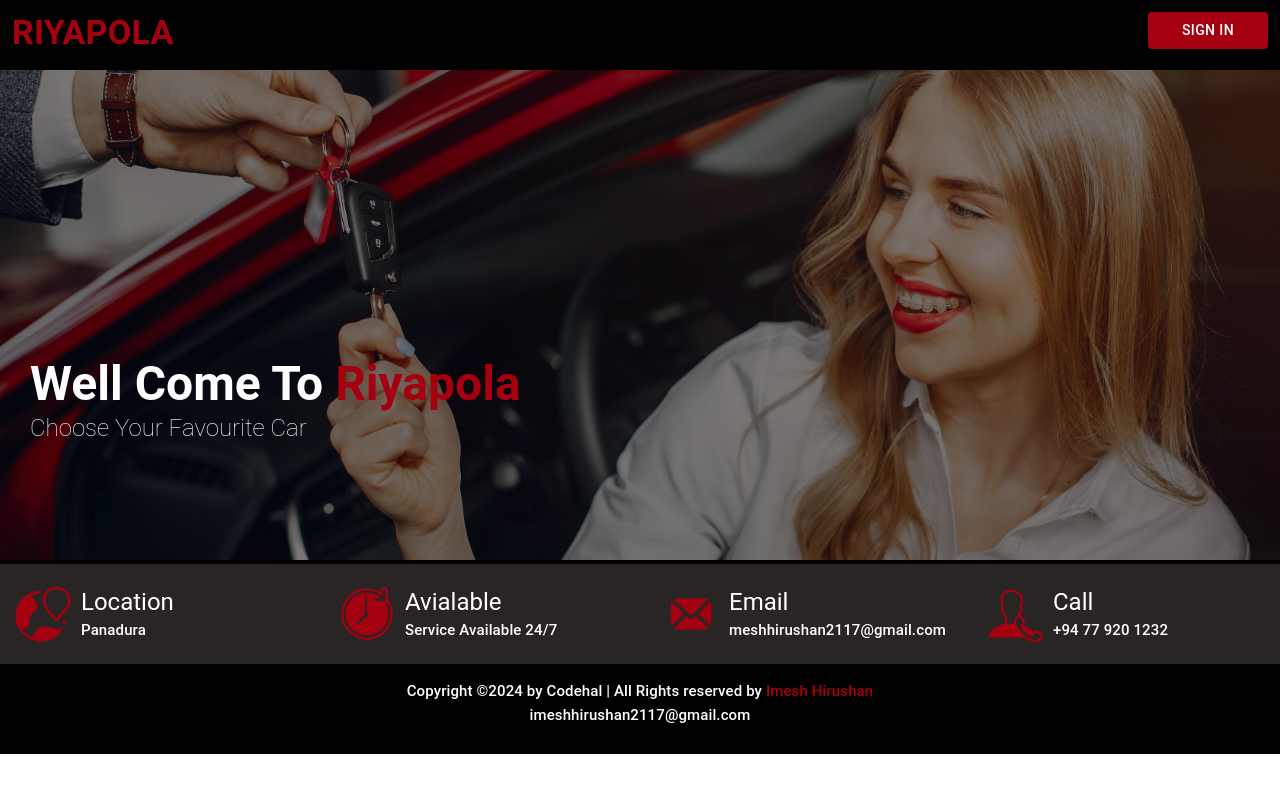
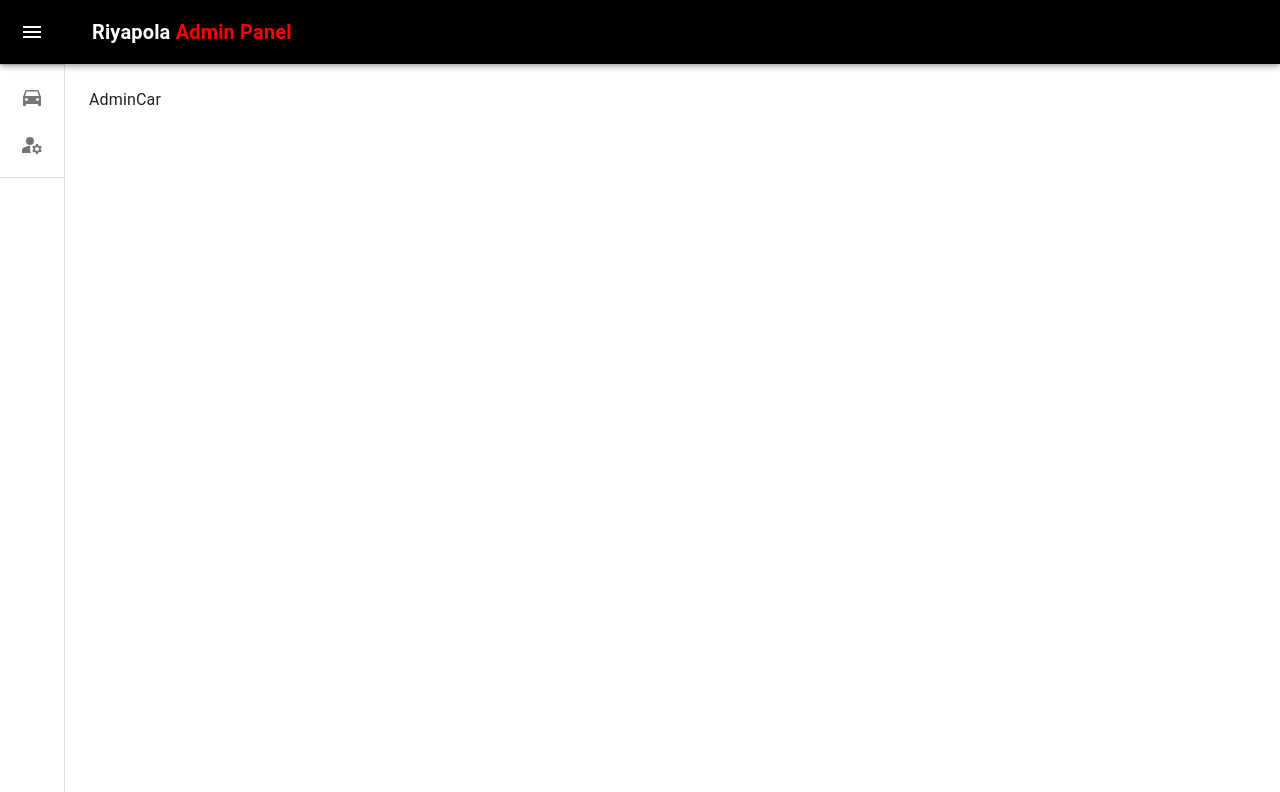
Before and after one commit to imeshhirushan2117/Riyapola_FrontEnd, a React (Vite) app: page /adminCar in a window 1280 px wide. Before the commit this address led to /home. Shown: the top 792 px of the page. Built offline with nearby package versions, Linux system fonts and the light colour scheme.

Commit message:
added-drow-nav

```diff
--- /dev/null
+++ b/src/Components/DrawerNav/DrawerNav.jsx
@@ -0,0 +1,189 @@
+import * as React from 'react';
+import { styled, useTheme } from '@mui/material/styles';
+import Box from '@mui/material/Box';
+import MuiDrawer from '@mui/material/Drawer';
+import MuiAppBar from '@mui/material/AppBar';
+import Toolbar from '@mui/material/Toolbar';
+import List from '@mui/material/List';
+import CssBaseline from '@mui/material/CssBaseline';
+import Typography from '@mui/material/Typography';
+import Divider from '@mui/material/Divider';
+import IconButton from '@mui/material/IconButton';
+import MenuIcon from '@mui/icons-material/Menu';
+import ChevronLeftIcon from '@mui/icons-material/ChevronLeft';
+import ChevronRightIcon from '@mui/icons-material/ChevronRight';
+import ListItem from '@mui/material/ListItem';
+import ListItemButton from '@mui/material/ListItemButton';
+import ListItemIcon from '@mui/material/ListItemIcon';
+import ListItemText from '@mui/material/ListItemText';
+import InboxIcon from '@mui/icons-material/MoveToInbox';
+import MailIcon from '@mui/icons-material/Mail';
+
+import { Route, Routes, Link, Navigate } from 'react-router-dom'
+import routesNav from '../../route/RouteNav';
+
+
+export default function DrawerNav() {
+
+
+    const drawerWidth = 240;
+
+    const openedMixin = (theme) => ({
+        width: drawerWidth,
+        transition: theme.transitions.create('width', {
+            easing: theme.transitions.easing.sharp,
+            duration: theme.transitions.duration.enteringScreen,
+        }),
+        overflowX: 'hidden',
+    });
+
+    const closedMixin = (theme) => ({
+        transition: theme.transitions.create('width', {
+            easing: theme.transitions.easing.sharp,
+            duration: theme.transitions.duration.leavingScreen,
+        }),
+        overflowX: 'hidden',
+        width: `calc(${theme.spacing(7)} + 1px)`,
+        [theme.breakpoints.up('sm')]: {
+            width: `calc(${theme.spacing(8)} + 1px)`,
+        },
+    });
+
+    const DrawerHeader = styled('div')(({ theme }) => ({
+        display: 'flex',
+        alignItems: 'center',
+        justifyContent: 'flex-end',
+        padding: theme.spacing(0, 1),
+        // necessary for content to be below app bar
+        ...theme.mixins.toolbar,
+    }));
+
+    const AppBar = styled(MuiAppBar, {
+        shouldForwardProp: (prop) => prop !== 'open',
+    })(({ theme, open }) => ({
+        zIndex: theme.zIndex.drawer + 1,
+        transition: theme.transitions.create(['width', 'margin'], {
+            easing: theme.transitions.easing.sharp,
+            duration: theme.transitions.duration.leavingScreen,
+        }),
+        ...(open && {
+            marginLeft: drawerWidth,
+            width: `calc(100% - ${drawerWidth}px)`,
+            transition: theme.transitions.create(['width', 'margin'], {
+                easing: theme.transitions.easing.sharp,
+                duration: theme.transitions.duration.enteringScreen,
+            }),
+        }),
+    }));
+
+    const Drawer = styled(MuiDrawer, { shouldForwardProp: (prop) => prop !== 'open' })(
+        ({ theme, open }) => ({
+            width: drawerWidth,
+            flexShrink: 0,
+            whiteSpace: 'nowrap',
+            boxSizing: 'border-box',
+            ...(open && {
+                ...openedMixin(theme),
+                '& .MuiDrawer-paper': openedMixin(theme),
+            }),
+            ...(!open && {
+                ...closedMixin(theme),
+                '& .MuiDrawer-paper': closedMixin(theme),
+            }),
+        }),
+    );
+
+
+    const theme = useTheme();
+    const [open, setOpen] = React.useState(false);
+
+    const handleDrawerOpen = () => {
+        setOpen(true);
+    };
+
+    const handleDrawerClose = () => {
+        setOpen(false);
+    };
+
+
+    const getRoutes = (value) =>
+        value.map((val) =>
+            <Route key={val.key} path={val.path} element={val.component} />
+        )
+
+
+
+    return (
+        <Box sx={{ display: 'flex' }}>
+            <CssBaseline />
+            <AppBar position="fixed" open={open} sx={{ background: 'black' }}>
+                <Toolbar>
+                    <IconButton
+                        color="inherit"
+                        aria-label="open drawer"
+                        onClick={handleDrawerOpen}
+                        edge="start"
+                        sx={{
+                            marginRight: 5,
+                            ...(open && { display: 'none' }),
+                        }}
+                    >
+                        <MenuIcon />
+                    </IconButton>
+                    <Typography variant="h6" noWrap component="div" sx={{color:'red' , fontWeight:"bold" , fontSize:"20px"}}>
+                      <span style={{color:"white"}}>Riyapola</span> Admin Panel
+                    </Typography>
+                </Toolbar>
+            </AppBar>
+            <Drawer variant="permanent" open={open}>
+                <DrawerHeader>
+                    <IconButton onClick={handleDrawerClose}>
+                        {theme.direction === 'rtl' ? <ChevronRightIcon /> : <ChevronLeftIcon />}
+                    </IconButton>
+                </DrawerHeader>
+                <Divider />
+                <List>
+
+                    {
+                        routesNav.map((val) => (
+                            <Link key={val.key} to={val.path} style={{ textDecoration: 'none', color: 'black' }}>
+                                <ListItem disablePadding sx={{ display: 'block' }}>
+                                    <ListItemButton
+                                        sx={{
+                                            minHeight: 48,
+                                            justifyContent: open ? 'initial' : 'center',
+                                            px: 2.5,
+                                        }}
+                                    >
+                                        <ListItemIcon
+                                            sx={{
+                                                minWidth: 0,
+                                                mr: open ? 3 : 'auto',
+                                                justifyContent: 'center',
+                                            }}
+                                        >
+                                            {val.icon}
+                                        </ListItemIcon>
+                                        <ListItemText primary={val.name} sx={{ opacity: open ? 1 : 0 }} />
+                                    </ListItemButton>
+                                </ListItem>
+                            </Link>
+                        ))
+                    }
+
+
+                </List>
+                <Divider />
+            </Drawer>
+            <Box component="main" sx={{ flexGrow: 1, p: 3 }}>
+                <DrawerHeader />
+                <Box>
+                    <Routes>
+                        <Route path={'*'} element={<Navigate to={'/adminCar'} />} />
+                        {getRoutes(routesNav)}
+                    </Routes>
+                </Box>
+            </Box>
+        </Box>
+    )
+}
--- a/src/Components/Header/Header.jsx
+++ b/src/Components/Header/Header.jsx
@@ -20,7 +20,7 @@
                     </Box>
                     <Box sx={{padding:'12px'}}>
                         <Link to={'/login'}>
-                        <Button name={"Sign In"} width={"120px"} background={'#A50010'} hoverColor={"#800a1e"} onClick={navLoginPage}/>
+                        <Button name={"Admin Sign In"} width={"150px"} background={'#A50010'} hoverColor={"#800a1e"} onClick={navLoginPage}/>
                         </Link>
                     </Box>
                 </Box>
--- a/src/app/App.jsx
+++ b/src/app/App.jsx
@@ -3,14 +3,17 @@
 import LogIn from '../pages/LogIn/LogIn'
 import SecandFooter from '../common/SecandFooter/SecandFooter'
 import { Routes, Route, Link, Navigate } from 'react-router-dom'
+import DrawerNav from '../Components/DrawerNav/DrawerNav'
 
 function App() {
   return (
-    <Routes>
-      <Route path='*' element={<Navigate to={'/home'} />}/>
-      <Route path={'/home'} element={<Home />} />
-      <Route path={'/login'} element={<LogIn />} />
-    </Routes>
+    // <Routes>
+    //   <Route path='*' element={<Navigate to={'/home'} />}/>
+    //   <Route path={'/home'} element={<Home />} />
+    //   <Route path={'/login'} element={<LogIn />} />
+    // </Routes>
+
+    <DrawerNav/>
 
   )
 }
--- a/src/common/Button/Button.jsx
+++ b/src/common/Button/Button.jsx
@@ -3,7 +3,7 @@
 import { Box, Button } from '@mui/material'
 import { styled } from '@mui/material/styles';
 
-export default function myButton({name,width,background,hoverColor,onClick}) {
+export default function myButton({name,width,background,hoverColor,onClick ,sx}) {
 
     const ColorButton = styled(Button)(({ theme }) => ({
         color: theme.palette.getContrastText(background),
--- /dev/null
+++ b/src/pages/AdminAction/AdminAction.jsx
@@ -0,0 +1,7 @@
+import React from 'react'
+
+export default function AdminAction() {
+  return (
+    <div>AdminAction</div>
+  )
+}
--- /dev/null
+++ b/src/pages/AdminCar/AdminCar.jsx
@@ -0,0 +1,7 @@
+import React from 'react'
+
+export default function AdminCar() {
+  return (
+    <div>AdminCar</div>
+  )
+}
--- /dev/null
+++ b/src/route/RouteNav.jsx
@@ -0,0 +1,22 @@
+import AdminCar from "../pages/AdminCar/AdminCar"
+import AdminAction from '../pages/AdminAction/AdminAction'
+import DirectionsCarIcon from '@mui/icons-material/DirectionsCar';
+import ManageAccountsIcon from '@mui/icons-material/ManageAccounts';
+const routesNav = [
+    {
+        name:"Manage Vehicle",
+        key:"admincar",
+        path:"/adminCar",
+        component:<AdminCar/> ,
+        icon:<DirectionsCarIcon/>
+    },
+    {
+        name:"Manage Admin",
+        key:"adminAction",
+        path:"/adminAction",
+        component:<AdminAction/> ,
+        icon:<ManageAccountsIcon/>
+    }
+];
+
+export default routesNav
```
Also changed, not shown: src/Components/LogInBackgroundImg/LogInBackgroundImg.jsx (line endings or trailing spaces).
